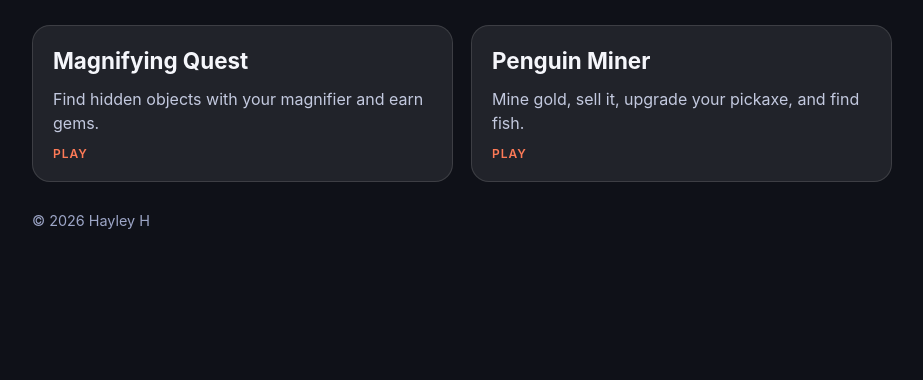
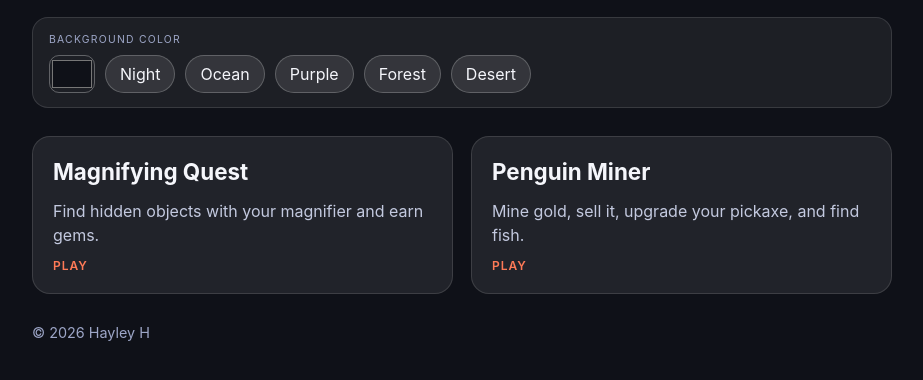
Before and after one commit to hqkiddo/hqkiddo.github.io, a plain HTML site: page index.html in a window 1280 px wide. Shown: the part 174-554 px from the top of the page, without its empty margins (178-1101 px from the left). Drawn offline with Linux system fonts and the light colour scheme.

Commit message:
Add menu background color picker
Add a color picker with preset buttons and save the choice in local storage.

Co-authored-by: Cursor <cursoragent@cursor.com>

```diff
--- a/index.html
+++ b/index.html
@@ -21,6 +21,26 @@
         </div>
       </header>
 
+      <section class="theme-controls">
+        <div>
+          <p class="label">Background Color</p>
+          <div class="theme-row">
+            <input
+              id="bgColorPicker"
+              class="color-input"
+              type="color"
+              value="#0f1118"
+              aria-label="Pick background color"
+            />
+            <button class="ghost" data-bg="#0f1118">Night</button>
+            <button class="ghost" data-bg="#102a43">Ocean</button>
+            <button class="ghost" data-bg="#2a1f3d">Purple</button>
+            <button class="ghost" data-bg="#1b3a2b">Forest</button>
+            <button class="ghost" data-bg="#3b2a1b">Desert</button>
+          </div>
+        </div>
+      </section>
+
       <section class="menu-grid">
         <a class="menu-card" href="magnifying.html">
           <h2>Magnifying Quest</h2>
@@ -38,5 +58,37 @@
         <p>© 2026 Hayley H</p>
       </footer>
     </div>
+
+    <script>
+      const colorPicker = document.getElementById("bgColorPicker");
+      const presetButtons = Array.from(document.querySelectorAll("[data-bg]"));
+      const storageKey = "hqkiddo-menu-bg";
+
+      function applyBackground(color) {
+        document.documentElement.style.backgroundColor = color;
+        document.body.style.backgroundColor = color;
+      }
+
+      const saved = localStorage.getItem(storageKey);
+      if (saved) {
+        colorPicker.value = saved;
+        applyBackground(saved);
+      }
+
+      colorPicker.addEventListener("input", (event) => {
+        const color = event.target.value;
+        applyBackground(color);
+        localStorage.setItem(storageKey, color);
+      });
+
+      presetButtons.forEach((button) => {
+        button.addEventListener("click", () => {
+          const color = button.dataset.bg;
+          colorPicker.value = color;
+          applyBackground(color);
+          localStorage.setItem(storageKey, color);
+        });
+      });
+    </script>
   </body>
 </html>
--- a/menu.css
+++ b/menu.css
@@ -15,6 +15,19 @@
 
 body {
   margin: 0;
+}
+
+button,
+input {
+  font: inherit;
+}
+
+.label {
+  text-transform: uppercase;
+  letter-spacing: 0.12em;
+  font-size: 0.65rem;
+  color: #9da6c7;
+  margin: 0 0 8px;
 }
 
 .app {
@@ -40,6 +53,44 @@ body {
 .subtitle {
   margin: 12px 0 0;
   color: #c3c9df;
+}
+
+.theme-controls {
+  margin-top: 20px;
+  background: rgba(255, 255, 255, 0.06);
+  border-radius: 16px;
+  padding: 14px 16px;
+  border: 1px solid rgba(255, 255, 255, 0.12);
+}
+
+.theme-row {
+  display: flex;
+  flex-wrap: wrap;
+  gap: 10px;
+  align-items: center;
+}
+
+.color-input {
+  width: 46px;
+  height: 38px;
+  border: 1px solid rgba(255, 255, 255, 0.3);
+  border-radius: 10px;
+  padding: 0;
+  background: transparent;
+}
+
+button.ghost {
+  border-radius: 999px;
+  border: 1px solid rgba(255, 255, 255, 0.22);
+  background: rgba(255, 255, 255, 0.1);
+  color: #f5f6fb;
+  padding: 6px 14px;
+  cursor: pointer;
+}
+
+button.ghost:hover,
+button.ghost:focus {
+  border-color: rgba(255, 255, 255, 0.4);
 }
 
 .menu-grid {
```
